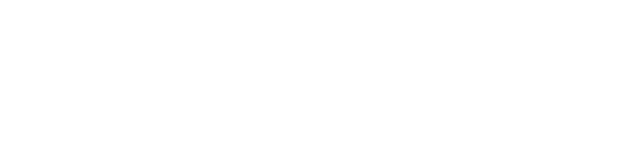
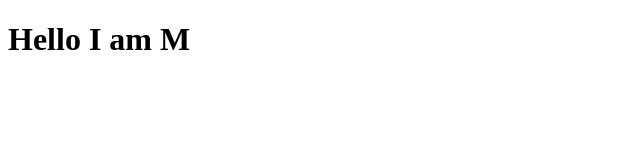
Before and after one commit to omaryasser-github/mega-github-commit, a plain HTML site: page index.html in a window 1280 px wide. Shown: the whole page, without its empty margins (0-640 px from the left). Drawn offline with Linux system fonts and the light colour scheme.

Commit message:
This is the M edit

```diff
--- a/index.html
+++ b/index.html
@@ -6,6 +6,6 @@
     <title>Document</title>
 </head>
 <body>
-
+    <h1>Hello I am M </h1>
 </body>
 </html>
```
